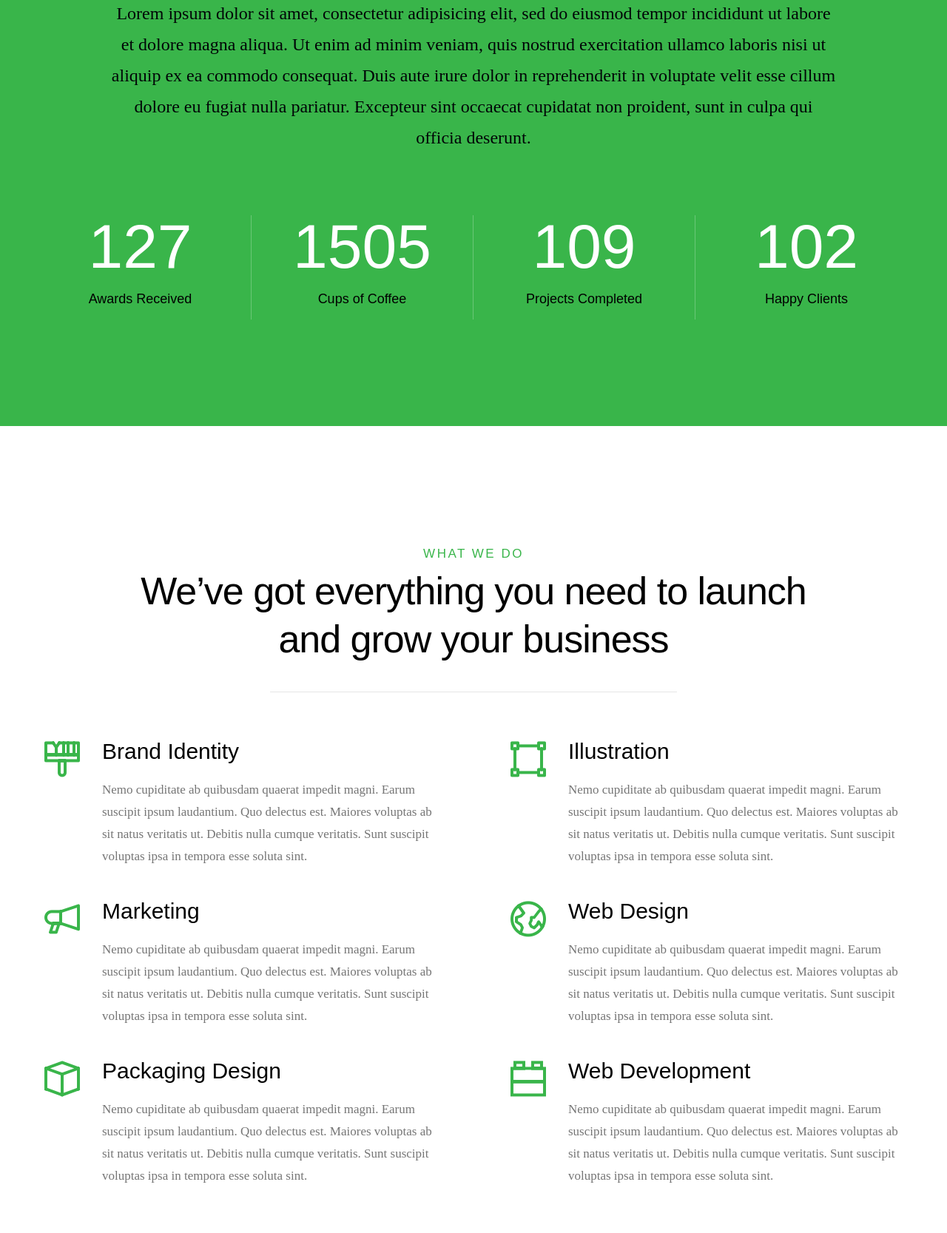
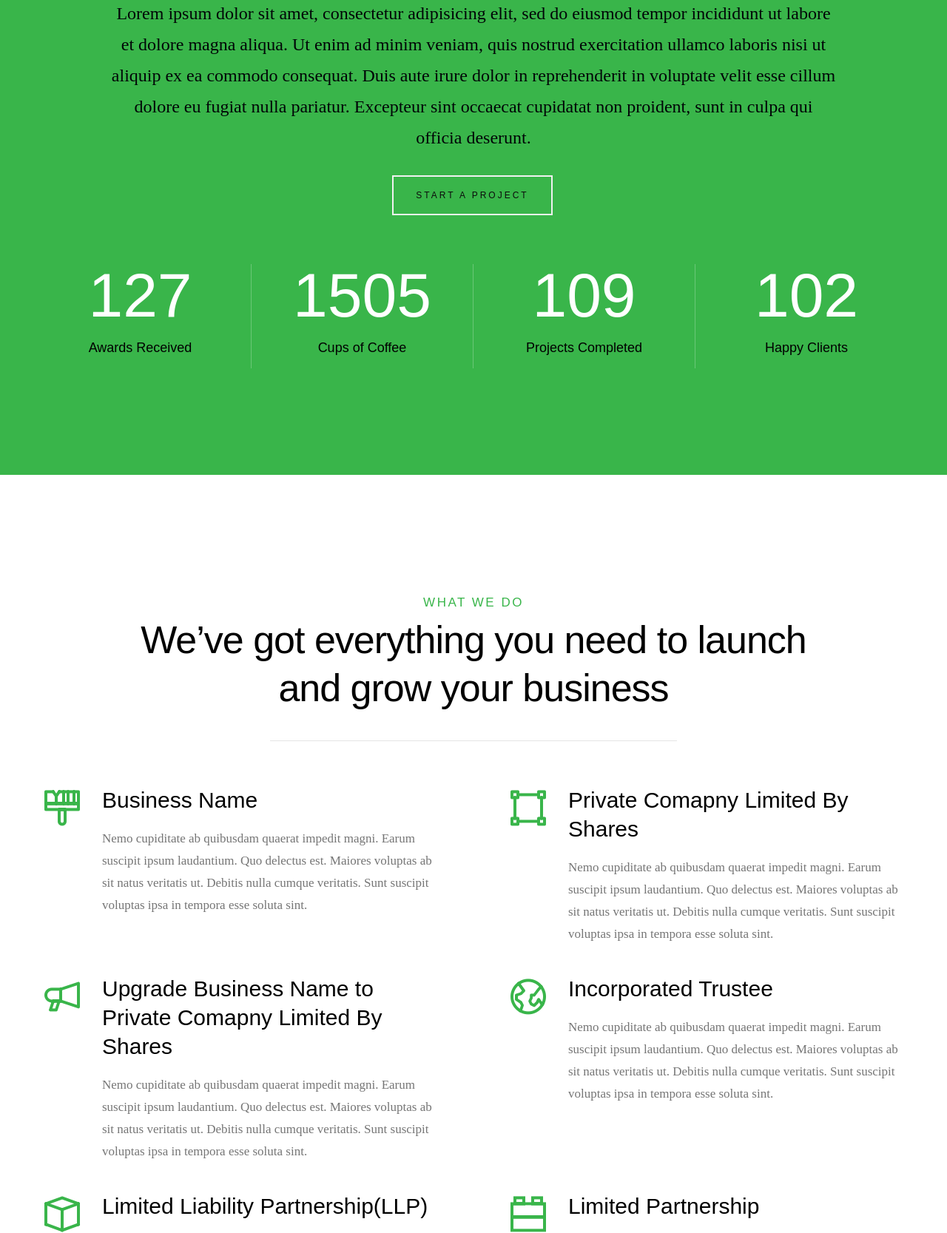
Before and after one commit to maro-okegbero/prestto, a Django app: page / in a window 1280 px wide. Shown: the part 1160-2827 px from the top of the page at 74% size. Run offline with Django 3.2, Linux system fonts and the light colour scheme; some web fonts are replaced.

Commit message:
index.html fixes

```diff
--- a/templates/website/index.html
+++ b/templates/website/index.html
@@ -74,8 +74,7 @@
             <h3>Welcome to Prestto</h3>
             <h1> Behind every successful venture, <br> is a legally registered business .
             </h1>
-            <div class="home-content__buttons"><a href="#contact" class="smoothscroll btn btn--stroke"> Start a
-                Project </a>
+            <div class="home-content__buttons">
                 <a href="#about" class="smoothscroll btn btn--stroke"> More About Us </a>
             </div>
         </div>
@@ -140,7 +139,11 @@
                 dolore magna aliqua. Ut enim ad minim veniam, quis nostrud exercitation ullamco laboris nisi ut aliquip
                 ex ea commodo consequat. Duis aute irure dolor in reprehenderit in voluptate velit esse cillum dolore eu
                 fugiat nulla pariatur. Excepteur sint occaecat cupidatat non proident, sunt in culpa qui officia
-                deserunt.</p></div>
+                deserunt.</p>
+           <a href="#contact" class="smoothscroll btn btn--stroke" style="border: 0.2rem solid #f1f1f1; color: #0C0C0C"> Start a
+                Project </a>
+        </div>
+
     </div>
     <div class="row about-stats stats block-1-4 block-m-1-2 block-mob-full" data-aos="fade-up">
         <div class="col-block stats__col ">
@@ -167,42 +170,42 @@
     <div class="row services-list block-1-2 block-tab-full">
         <div class="col-block service-item" data-aos="fade-up">
             <div class="service-icon"><i class="icon-paint-brush"></i></div>
-            <div class="service-text"><h3 class="h2">Brand Identity</h3>
+            <div class="service-text"><h3 class="h2">Business Name</h3>
                 <p>Nemo cupiditate ab quibusdam quaerat impedit magni. Earum suscipit ipsum laudantium. Quo delectus
                     est. Maiores voluptas ab sit natus veritatis ut. Debitis nulla cumque veritatis. Sunt suscipit
                     voluptas ipsa in tempora esse soluta sint.</p></div>
         </div>
         <div class="col-block service-item" data-aos="fade-up">
             <div class="service-icon"><i class="icon-group"></i></div>
-            <div class="service-text"><h3 class="h2">Illustration</h3>
+            <div class="service-text"><h3 class="h2">Private Comapny Limited By Shares</h3>
                 <p>Nemo cupiditate ab quibusdam quaerat impedit magni. Earum suscipit ipsum laudantium. Quo delectus
                     est. Maiores voluptas ab sit natus veritatis ut. Debitis nulla cumque veritatis. Sunt suscipit
                     voluptas ipsa in tempora esse soluta sint.</p></div>
         </div>
         <div class="col-block service-item" data-aos="fade-up">
             <div class="service-icon"><i class="icon-megaphone"></i></div>
-            <div class="service-text"><h3 class="h2">Marketing</h3>
+            <div class="service-text"><h3 class="h2">Upgrade Business Name to Private Comapny Limited By Shares</h3>
                 <p>Nemo cupiditate ab quibusdam quaerat impedit magni. Earum suscipit ipsum laudantium. Quo delectus
                     est. Maiores voluptas ab sit natus veritatis ut. Debitis nulla cumque veritatis. Sunt suscipit
                     voluptas ipsa in tempora esse soluta sint.</p></div>
         </div>
         <div class="col-block service-item" data-aos="fade-up">
             <div class="service-icon"><i class="icon-earth"></i></div>
-            <div class="service-text"><h3 class="h2">Web Design</h3>
+            <div class="service-text"><h3 class="h2">Incorporated Trustee</h3>
                 <p>Nemo cupiditate ab quibusdam quaerat impedit magni. Earum suscipit ipsum laudantium. Quo delectus
                     est. Maiores voluptas ab sit natus veritatis ut. Debitis nulla cumque veritatis. Sunt suscipit
                     voluptas ipsa in tempora esse soluta sint.</p></div>
         </div>
         <div class="col-block service-item" data-aos="fade-up">
             <div class="service-icon"><i class="icon-cube"></i></div>
-            <div class="service-text"><h3 class="h2">Packaging Design</h3>
+            <div class="service-text"><h3 class="h2">Limited Liability Partnership(LLP)</h3>
                 <p>Nemo cupiditate ab quibusdam quaerat impedit magni. Earum suscipit ipsum laudantium. Quo delectus
                     est. Maiores voluptas ab sit natus veritatis ut. Debitis nulla cumque veritatis. Sunt suscipit
                     voluptas ipsa in tempora esse soluta sint.</p></div>
         </div>
         <div class="col-block service-item" data-aos="fade-up">
             <div class="service-icon"><i class="icon-lego-block"></i></div>
-            <div class="service-text"><h3 class="h2">Web Development</h3>
+            <div class="service-text"><h3 class="h2">Limited Partnership</h3>
                 <p>Nemo cupiditate ab quibusdam quaerat impedit magni. Earum suscipit ipsum laudantium. Quo delectus
                     est. Maiores voluptas ab sit natus veritatis ut. Debitis nulla cumque veritatis. Sunt suscipit
                     voluptas ipsa in tempora esse soluta sint.</p></div>
@@ -448,8 +451,7 @@
     </div>
     <div class="row footer-bottom">
         <div class="col-twelve">
-            <div class="copyright"><span>© Copyright Glint 2022</span> <span>Site Template by <a
-                    href="https://colorlib.com/" target="_blank" rel="nofollow noopener">Prestto</a></span></div>
+            <div class="copyright"><span>© Copyright Prestto 2022</span></div>
             <div class="go-top"><a class="smoothscroll" title="Back to Top" href="#top"><i class="icon-arrow-up"
                                                                                            aria-hidden="true"></i></a>
             </div>
```
